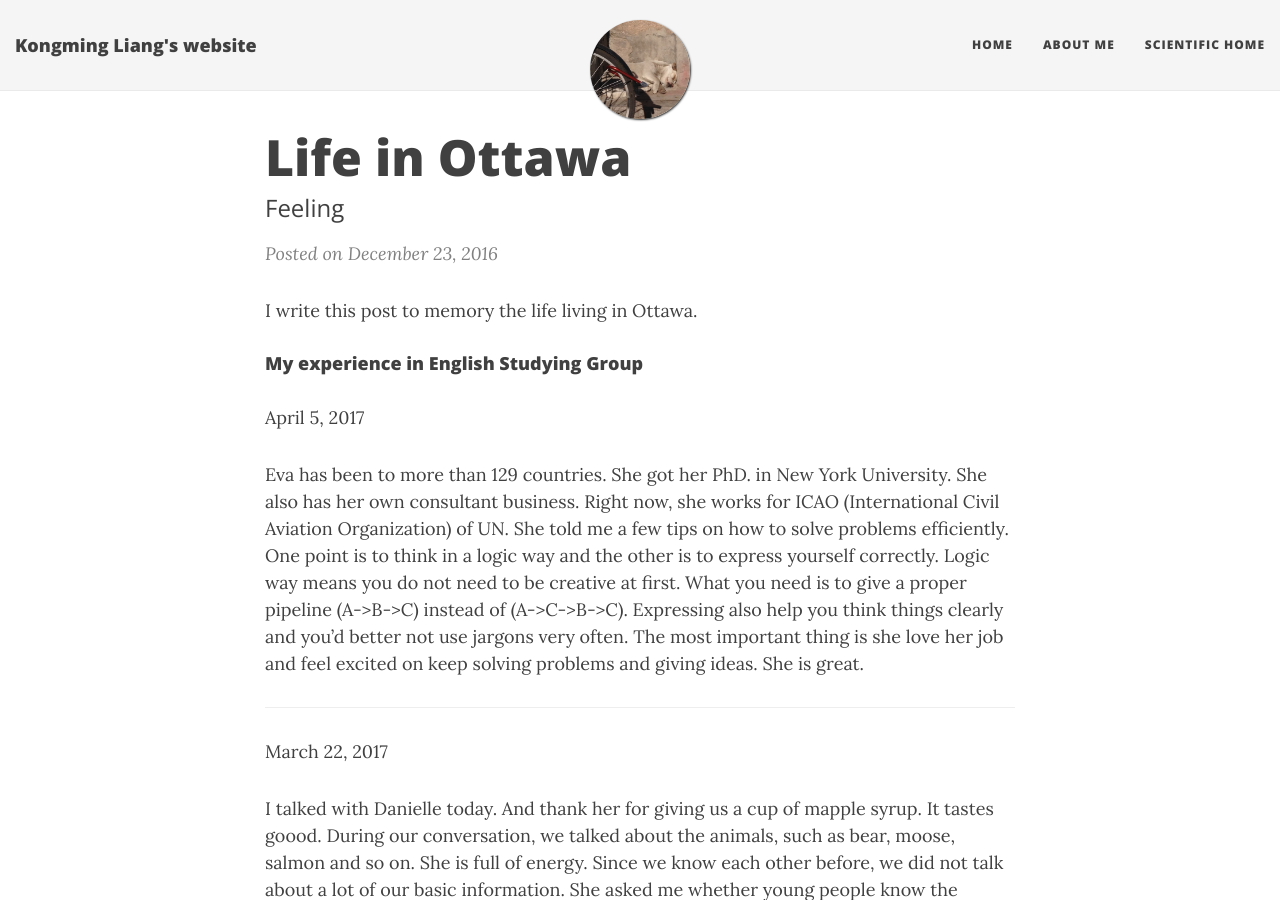
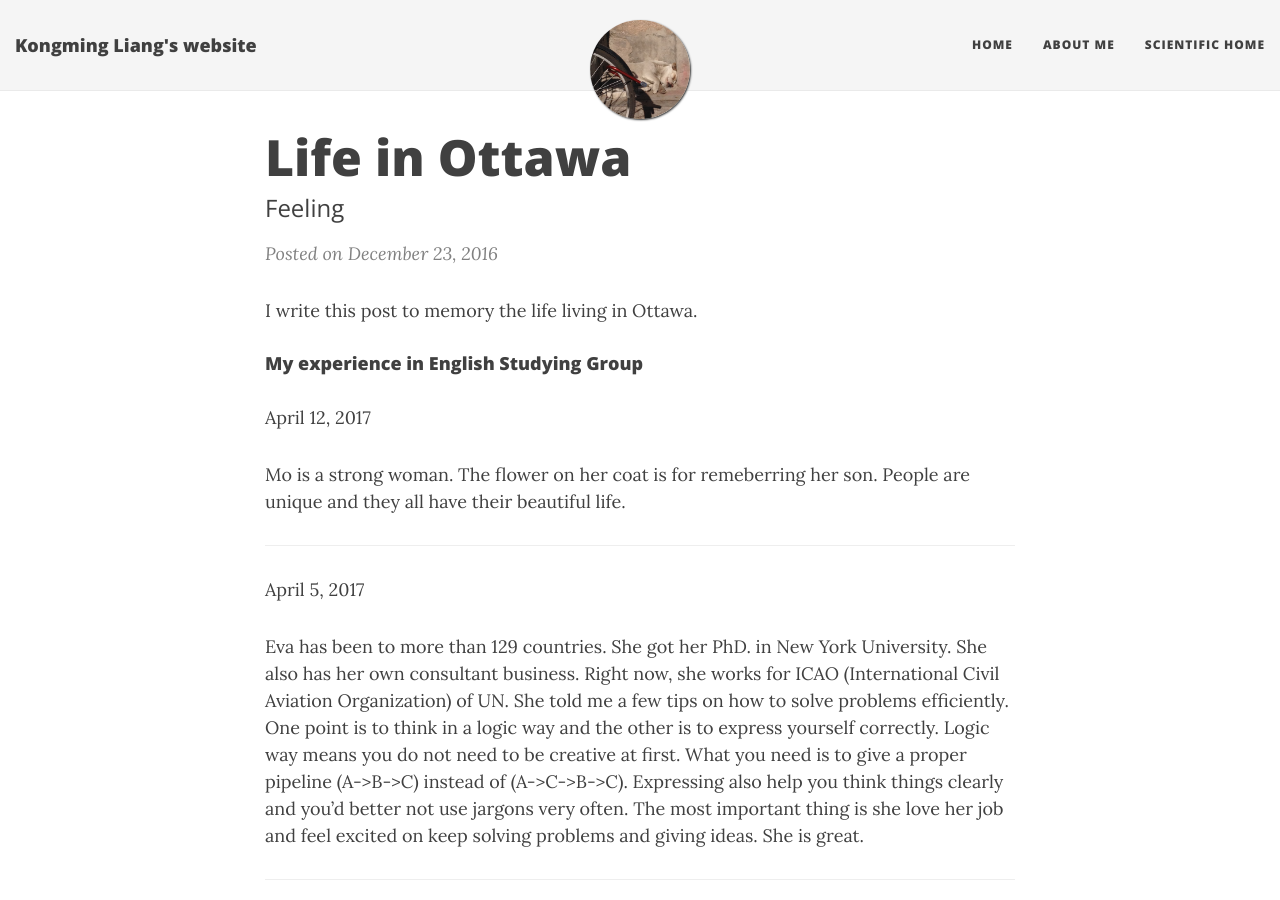
Before and after one commit to GriffinLiang/griffinliang.github.com, a Jekyll site: the page built from _posts/2016-12-23-Life-in-Ottawa.md, in a window 1280 px wide and 900 px high. Built offline with Jekyll 4.4.1, drawn with Linux system fonts in a browser that asks for light colours; nearby versions of some CDN libraries.

Commit message:
Update 2016-12-23-Life-in-Ottawa.md
new post

```diff
--- a/_posts/2016-12-23-Life-in-Ottawa.md
+++ b/_posts/2016-12-23-Life-in-Ottawa.md
@@ -11,6 +11,12 @@
 
 
 #### My experience in English Studying Group ####
+
+April 12, 2017
+
+Mo is a strong woman. The flower on her coat is for remeberring her son. People are unique and they all have their beautiful life.
+
+***
 
 April 5, 2017
 
```
